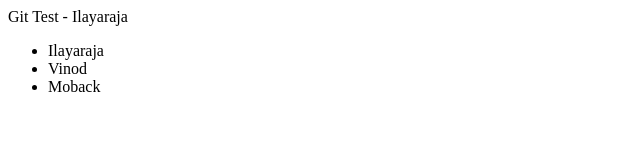
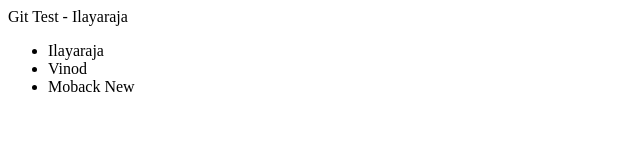
Before and after one commit to ilayarajas/hello-world, a plain HTML site: page index.html in a window 1280 px wide. Shown: the full height of the page, 0-640 px from the left. Drawn offline with Linux system fonts and the light colour scheme.

Commit message:
Update index.html
added 'new'

```diff
--- a/index.html
+++ b/index.html
@@ -4,7 +4,7 @@
     <ul>
       <li>Ilayaraja</li>
       <li>Vinod</li>
-      <li>Moback</li>
+      <li>Moback New</li>
     </ul>
   </body>
 </html>
```
